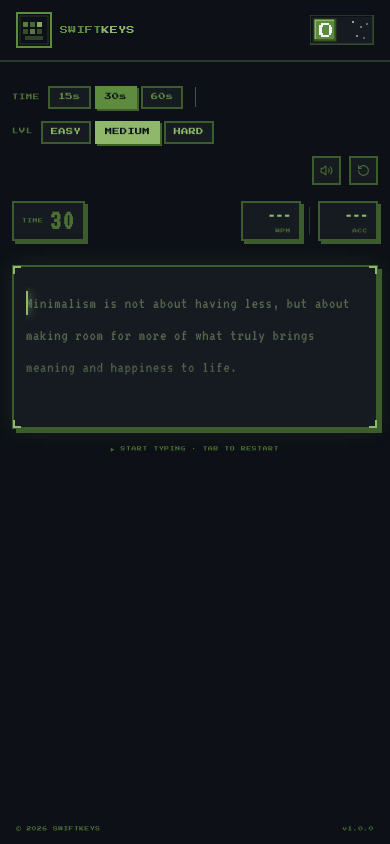
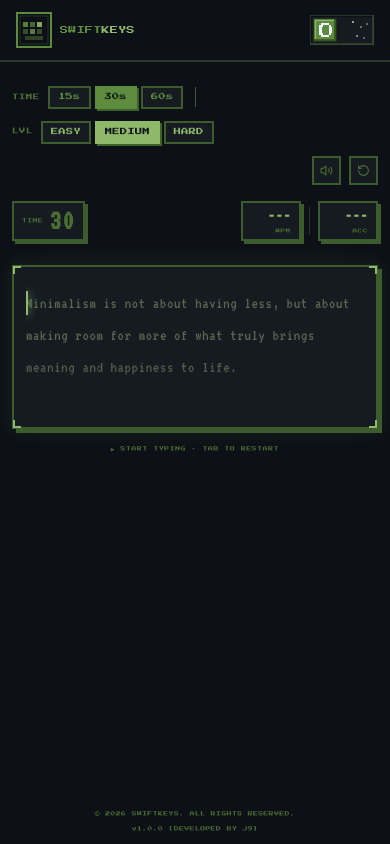
Before and after one commit to janinevallente/swiftkeys, a Next.js app: page / in a window 390 px wide. Built offline with nearby package versions, Linux system fonts and the light colour scheme.

Commit message:
enh: updated footer, improved mobile responsiveness

```diff
--- a/src/components/layout/Footer.tsx
+++ b/src/components/layout/Footer.tsx
@@ -2,9 +2,9 @@
 
 export default function Footer() {
     return (
-      <footer className="relative z-10 flex items-center justify-between px-4 sm:px-6 md:px-10 py-3 sm:py-5 shrink-0 select-none font-pixel text-[0.3rem] sm:text-6xs text-text-muted tracking-wider2">
-        <span>© 2026 SWIFTKEYS</span>
-        <span>v1.0.0</span>
+      <footer className="relative z-10 flex flex-col sm:flex-row items-center sm:items-center justify-between gap-2 px-4 sm:px-6 md:px-10 py-3 sm:py-5 shrink-0 select-none font-pixel text-[0.3rem] sm:text-6xs text-text-muted tracking-wider2">
+        <span className="text-center sm:text-left">© 2026 SWIFTKEYS. ALL RIGHTS RESERVED.</span>
+        <span className="text-center sm:text-right">v1.0.0 [DEVELOPED BY J9]</span>
       </footer>
     );
 }
```
